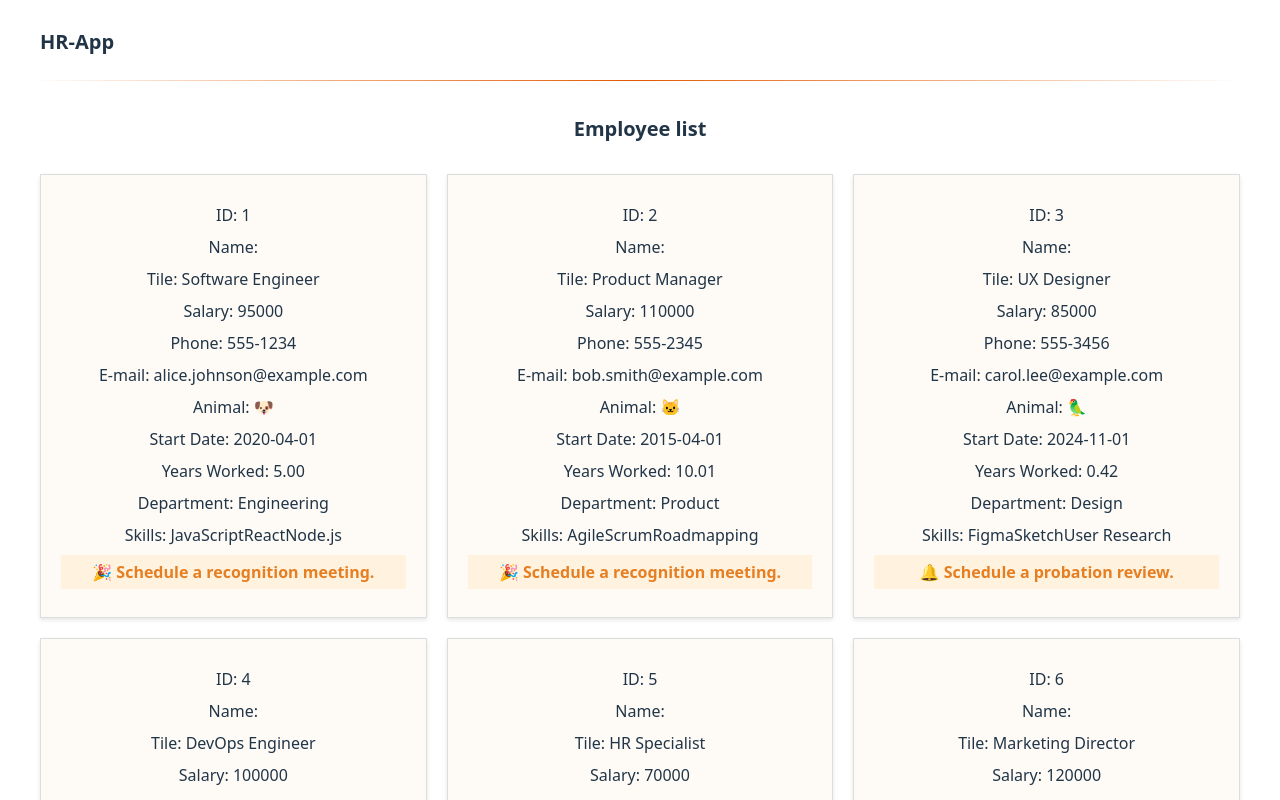
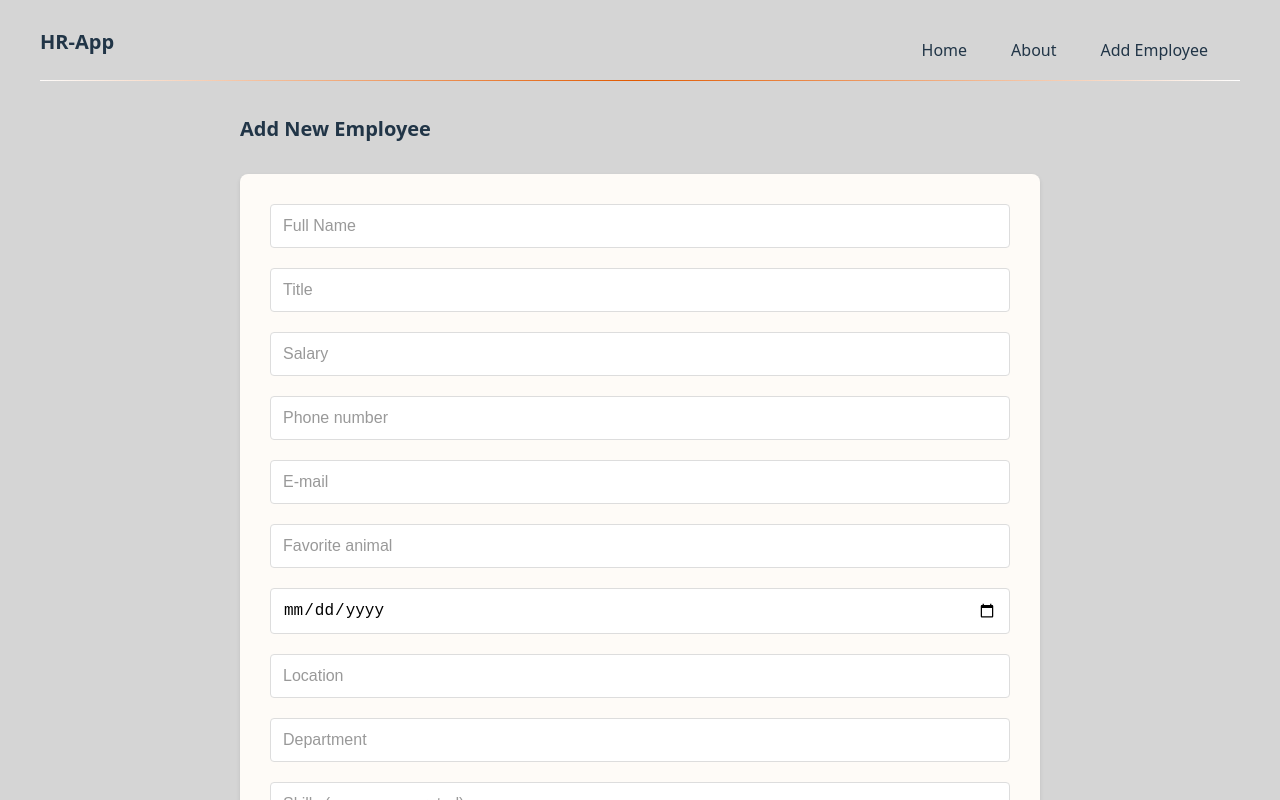
Before and after one commit to Binyambc/hr_app, a React (Vite) app: page /add in a window 1280 px wide. Shown: the top 800 px of the page. Built offline with nearby package versions, Linux system fonts and the light colour scheme.

Commit message:
complete HR-App step-3

```diff
--- a/package.json
+++ b/package.json
@@ -11,7 +11,9 @@
   },
   "dependencies": {
     "react": "^19.0.0",
-    "react-dom": "^19.0.0"
+    "react-dom": "^19.0.0",
+    "react-router": "^7.5.3",
+    "react-router-dom": "^7.5.3"
   },
   "devDependencies": {
     "@eslint/js": "^9.21.0",
--- /dev/null
+++ b/src/About.jsx
@@ -0,0 +1,26 @@
+const About = () => {
+    return (
+        <div className="about" >
+            <h1>About HR App</h1>
+            <div className="about-content">
+                <p>Welcome to our HR Management System!</p>
+                <h2>Features</h2>
+                <ul>
+                    <li>View Employees</li>
+                    <li>Add new employees</li>
+                    <li>Track employee skills and department</li>
+                    <li>Manage employee contact information</li>
+                </ul>
+                <h2>How to use</h2>
+                <p>Navigate through the application using the menu at the top</p>
+                <ul>
+                    <li>Home: View all employees</li>
+                    <li>Add Employee: Create new employee records</li>
+                    <li>About: Learn more about the application</li>
+                </ul>
+            </div>
+        </div>
+    )
+}
+
+export default About;
--- /dev/null
+++ b/src/AddEmployee.jsx
@@ -0,0 +1,148 @@
+import { useState } from "react";
+import { useNavigate } from "react-router-dom";
+import Header from "./Header"
+import Footer from "./Footer"
+
+const AddEmployeeForm = ({ onAddEmployee }) => {
+    const [formData, setFormData] = useState({
+        name: "",
+        title: "",
+        salary: "",
+        phone: "",
+        email: "",
+        animal: "",
+        startDate: "",
+        location: "",
+        department: "",
+        skills: "",
+    })
+
+    const navigate = useNavigate();
+
+    const handleChange = (e) => {
+        const { name, value } = e.target;
+        setFormData((prev) => ({...prev, [name]: value}));
+    }
+
+    const handleSubmit = (e) => {
+        e.preventDefault();
+        const employeeData = {
+            ...formData,
+            salary: parseFloat(formData.salary),
+            skills: formData.skills
+        };
+        onAddEmployee(employeeData);
+        navigate("/");
+    }
+
+    return (
+        <div className="add-employee">
+            <h1>Add New Employee</h1>
+            <form onSubmit={handleSubmit} className="employee-form">
+                <div className="form-group">
+                    <input
+                        type="text"
+                        placeholder="Full Name"
+                        value={formData.name}
+                        onChange={handleChange}
+                        name="name"
+                        required
+                    />
+                </div>
+                <div className="form-group">
+                    <input
+                        type="text"
+                        placeholder="Title"
+                        value={formData.title}
+                        onChange={handleChange}
+                        name="title"
+                        required
+                    />
+                </div>
+                <div className="form-group">
+                    <input
+                        type="number"
+                        placeholder="Salary"
+                        value={formData.salary}
+                        onChange={handleChange}
+                        name="salary"
+                        required
+                    />
+                </div>
+                <div className="form-group">
+                    <input
+                        type="tel"
+                        placeholder="Phone number"
+                        value={formData.phone}
+                        onChange={handleChange}
+                        name="phone"
+                        required
+                    />
+                </div>
+                <div className="form-group">
+                    <input
+                        type="email"
+                        placeholder="E-mail"
+                        value={formData.email}
+                        onChange={handleChange}
+                        name="email"
+                        required
+                    />
+                </div>
+                <div className="form-group">
+                    <input
+                        type="text"
+                        placeholder="Favorite animal"
+                        value={formData.animal}
+                        onChange={handleChange}
+                        name="animal"
+                        required
+                    />
+                </div>
+                <div className="form-group">
+                    <input
+                        type="date"
+                        placeholder="Start Date"
+                        value={formData.startDate}
+                        onChange={handleChange}
+                        name="startDate"
+                        required
+                    />
+                </div>
+                <div className="form-group">
+                    <input
+                        type="text"
+                        placeholder="Location"
+                        value={formData.location}
+                        onChange={handleChange}
+                        name="location"
+                        required
+                    />
+                </div>
+                <div className="form-group">
+                    <input
+                        type="text"
+                        placeholder="Department"
+                        value={formData.department}
+                        onChange={handleChange}
+                        name="department"
+                        required
+                    />
+                </div>
+                <div className="form-group">
+                    <input
+                        type="text"
+                        placeholder="Skills (comma-separated)"
+                        value={formData.skills}
+                        onChange={handleChange}
+                        name="skills"
+                        required
+                    />
+                </div>
+                <button type="submit" className="submit-btn">Add Employee</button>
+            </form>
+        </div>
+    );
+};
+
+export default AddEmployeeForm;
--- a/src/App.css
+++ b/src/App.css
@@ -7,13 +7,35 @@
 .header {
   border-bottom: 1px orangered;
   display: flex;
-  justify-content: flex-start;
+  justify-content: space-between;
+  align-items: center;
   width: 100%;
   height: 60px;
   font-size: 10px;
   border-bottom: rgb(225, 89, 0) solid 0.5px;
   border-image: linear-gradient(99deg, rgb(255, 255, 255), rgb(225,89,0), rgb(255, 255, 255)) 1;
-   top: 0;
+  top: 0;
+}
+
+.header nav {
+  display: flex;
+  gap: 20px;
+  margin-right: 20px;
+}
+
+.header nav a {
+  color: #213547;
+  text-decoration: none;
+  font-size: 16px;
+  font-weight: 500;
+  padding: 8px 12px;
+  border-radius: 4px;
+  transition: all 0.3s ease;
+}
+
+.header nav a:hover {
+  background-color: rgba(225, 89, 0, 0.1);
+  color: rgb(225, 89, 0);
 }
 
 h1 {
@@ -94,3 +116,59 @@ main {
     animation: logo-spin infinite 20s linear;
   }
 }
+
+.add-employee {
+  max-width: 800px;
+  margin: 0 auto;
+  padding: 20px;
+}
+
+.employee-form {
+  display: flex;
+  flex-direction: column;
+  gap: 20px;
+  background-color: #fefbf7;
+  padding: 30px;
+  border-radius: 8px;
+  box-shadow: 0 2px 4px rgba(0, 0, 0, 0.1);
+}
+
+.form-group {
+  display: flex;
+  flex-direction: column;
+  gap: 8px;
+}
+
+.form-group input {
+  padding: 12px;
+  border: 1px solid #ddd;
+  border-radius: 4px;
+  font-size: 16px;
+  transition: border-color 0.3s ease;
+}
+
+.form-group input:focus {
+  outline: none;
+  border-color: rgb(225, 89, 0);
+}
+
+.form-group input::placeholder {
+  color: #999;
+}
+
+.submit-btn {
+  background-color: rgb(225, 89, 0);
+  color: white;
+  padding: 12px 24px;
+  border: none;
+  border-radius: 4px;
+  font-size: 16px;
+  font-weight: 500;
+  cursor: pointer;
+  transition: background-color 0.3s ease;
+  margin-top: 20px;
+}
+
+.submit-btn:hover {
+  background-color: rgb(200, 79, 0);
+}
--- a/src/App.jsx
+++ b/src/App.jsx
@@ -1,19 +1,62 @@
+import { createBrowserRouter, RouterProvider, Outlet } from "react-router-dom";
+import { useState } from "react";
+import { employees } from "./PersonData.js";
 import PersonList from './PersonList.jsx';
 import Header from './Header.jsx';
 import Footer from './Footer.jsx';
+import AddEmployeeForm from './AddEmployee.jsx';
+import About from "./About.jsx";
 import './App.css';
 
+const RootLayout = () => {
+  return (
+    <div className='app'>
+      <Header logo='HR-App'/>
+      <main>
+        <Outlet />
+      </main>
+      <Footer copyRight={'© Binyam Angamo - REACT25S'}/>
+    </div>
+  )
+}
+
 const App = () => {
+  const [employeesData, setEmployeesData] = useState(employees);
 
-  return (
-   <div className='app'>
-    <Header logo='HR-App'/>
-    <main>
-      <PersonList />
-    </main>
-    <Footer copyRight={'© Binyam Angamo - REACT25S'}/>
-   </div>
-  );
+  const addEmployeeHandler = (newEmployee) => {
+
+    const employeeWithId = {
+      ...newEmployee,
+      id: Date.now(),
+      skills: typeof newEmployee.skills === 'string'
+        ? newEmployee.skills.split(",").map(skill => skill.trim())
+        : newEmployee.skills
+    };
+    setEmployeesData(prev => [...prev, employeeWithId]);
+  };
+
+  const router = createBrowserRouter([
+    {
+      element: <RootLayout />,
+      children: [
+        {
+          path: "/",
+          element: <PersonList employeesData={employeesData} />
+        },
+        {
+          path: "/about",
+          element: <About />
+        },
+        {
+          path: "/add",
+          element: <AddEmployeeForm onAddEmployee={addEmployeeHandler} />
+        }
+      ]
+    }
+  ]);
+
+  return <RouterProvider router={router} />
+
 };
 
 export default App;
--- a/src/Header.jsx
+++ b/src/Header.jsx
@@ -1,9 +1,15 @@
+import { Link } from "react-router-dom"
+
 const Header = (props) =>{
 
     return (
         <div className='header'>
             <h1>{props.logo}</h1>
-
+         <nav>
+            <Link to="/">Home</Link>
+            <Link to="/about">About</Link>
+            <Link to="/add">Add Employee</Link>
+         </nav>
         </div>
     );
 };
--- a/src/PersonCard.jsx
+++ b/src/PersonCard.jsx
@@ -20,7 +20,9 @@ const PersonCard = (props) => {
 
 
     return (
-    <div className='person_container'>
+
+    <button className='person_container' id="modalWindow">
+        <button>❌</button>
         <p>ID: {props.id}</p>
         <p>Name: {props.firstNameLastName}</p>
         <p>Tile: {props.title}</p>
@@ -33,8 +35,12 @@ const PersonCard = (props) => {
         <p>Department: {props.department}</p>
         <p>Skills: {props.skills}</p>
         {reminder && <p className="reminder">{reminder}</p> }
-    </div>
+    </button>
+
     );
+    // const displayBtn
+    // const displayPersonCard = () => {PersonCard.style.display = 'block'}
+    // const closePersonCard = () => (PersonCard.display = 'none')
 };
 
 export default PersonCard;
--- a/src/PersonList.jsx
+++ b/src/PersonList.jsx
@@ -1,7 +1,7 @@
 import {employees} from "./PersonData";
 import PersonCard from "./PersonCard";
 
-const PersonList = () => {
+const PersonList = ({ employeesData }) => {
     return (
         <div className="person_list">
         <h1>Employee list</h1>
@@ -14,5 +14,4 @@ const PersonList = () => {
     )
 }
 
-
 export default PersonList;
--- a/src/index.css
+++ b/src/index.css
@@ -57,7 +57,7 @@ button:focus-visible {
 @media (prefers-color-scheme: light) {
   :root {
     color: #213547;
-    background-color: #ffffff;
+    background-color: #d5d5d5;
   }
   a:hover {
     color: #747bff;
```
Also changed, not shown: 1 other file (tests, documents, lock files or other folders).
